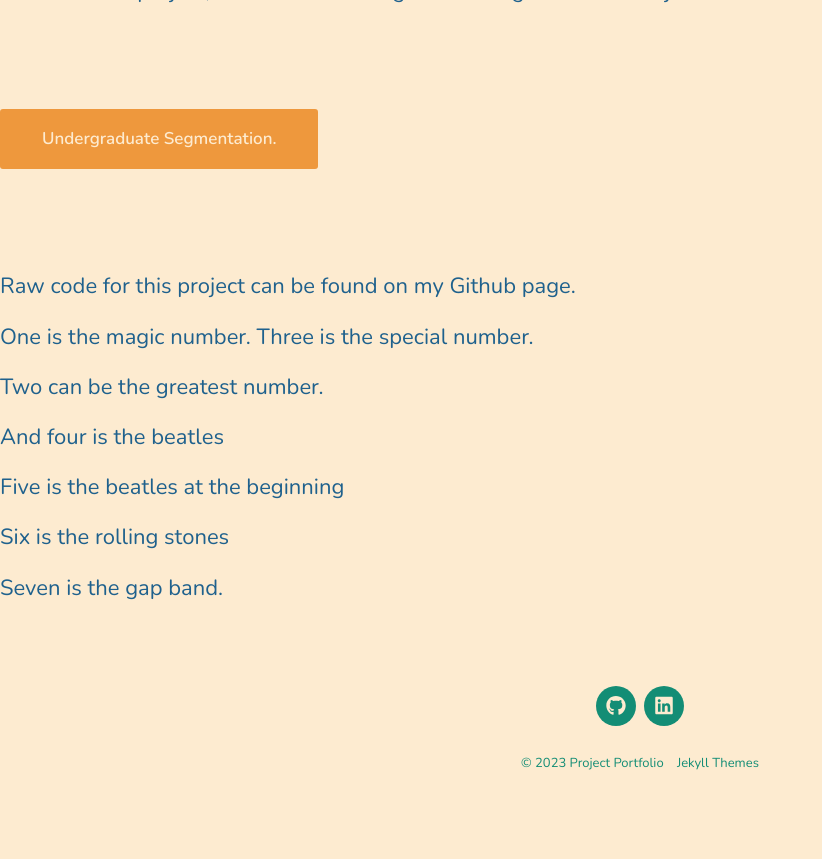
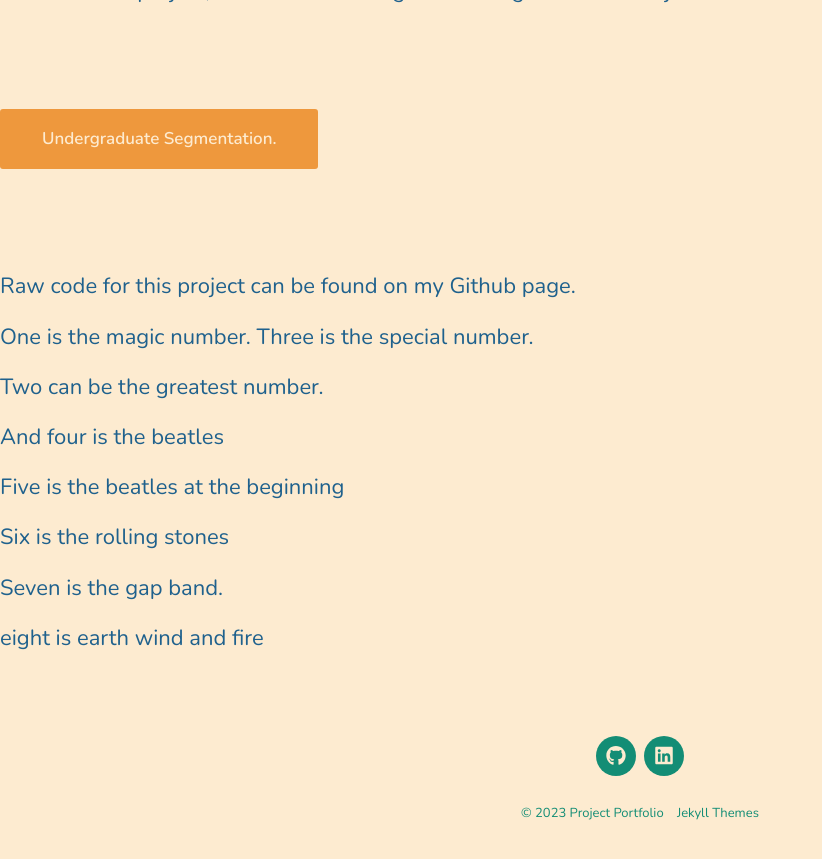
Before and after one commit to franklauder/franklauder.github.io, a Jekyll site: the page built from _posts/2022-03-10-undergrad-segmentation.md, in a window 1280 px wide and 900 px high, scrolled down 1104 px. Shown: the top 859 px of the window, without its empty margins (0-822 px from the left). Built offline with Jekyll 4.4.1, drawn with Linux system fonts in a browser that asks for light colours; nearby versions of some CDN libraries; a file with an impossible date is left out.

Commit message:
some moretext

```diff
--- a/_posts/2022-03-10-undergrad-segmentation.md
+++ b/_posts/2022-03-10-undergrad-segmentation.md
@@ -42,3 +42,5 @@ Five is the beatles at the beginning
 Six is the rolling stones
 
 Seven is the gap band.
+
+eight is earth wind and fire
```
